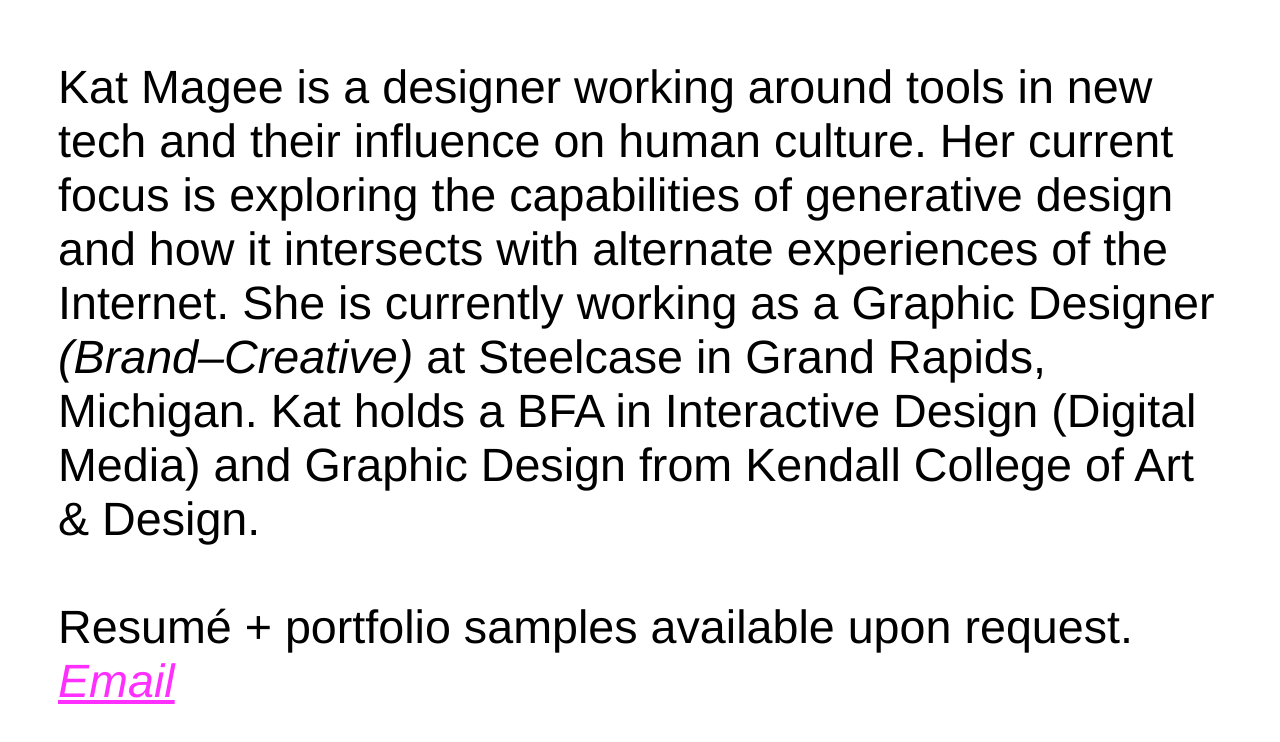
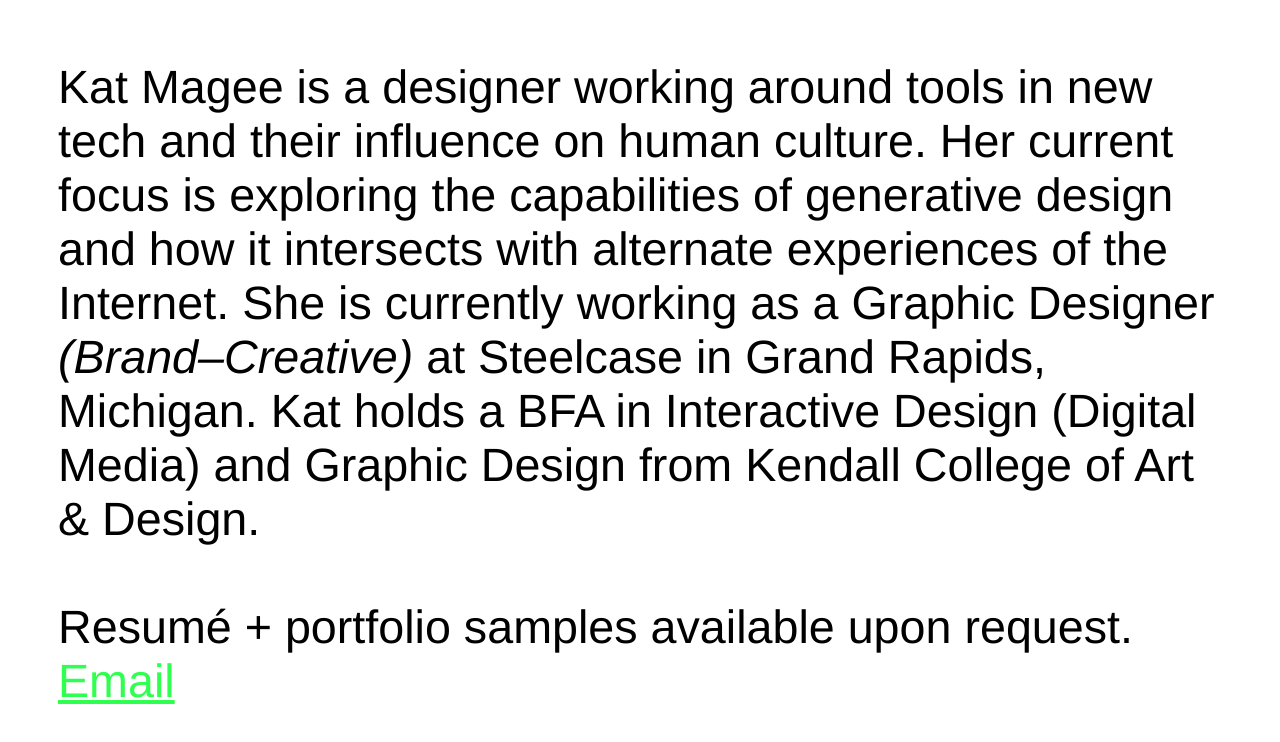
Before and after one commit to kateegam/kateegam.github.io, a plain HTML site: page index.html in a window 1280 px wide. In both pictures the pointer is over the link "Email". Drawn offline with Linux system fonts and the light colour scheme.

Commit message:
Update index.html

```diff
--- a/index.html
+++ b/index.html
@@ -11,7 +11,7 @@
 
     body {padding: 5px 50px;}
 
-    a:hover {color:#FF2FFF}
+    a:hover {color:#2FFF4F}
   </style>
 
   <meta charset="utf-8">
@@ -25,7 +25,7 @@
     She is currently working as a Graphic Designer <em>(Brand–Creative)</em> at Steelcase in Grand Rapids, Michigan.
    Kat holds a BFA in Interactive Design (Digital Media) and Graphic Design from Kendall College of Art & Design.
   <br><br>
-    Resumé + portfolio samples available upon request. <a href="mailto:eegamtak@gmail.com"><em>Email</em></a>
+    Resumé + portfolio samples available upon request. <a href="mailto:eegamtak@gmail.com">Email</a>
     </p>
 
 </div>
```
